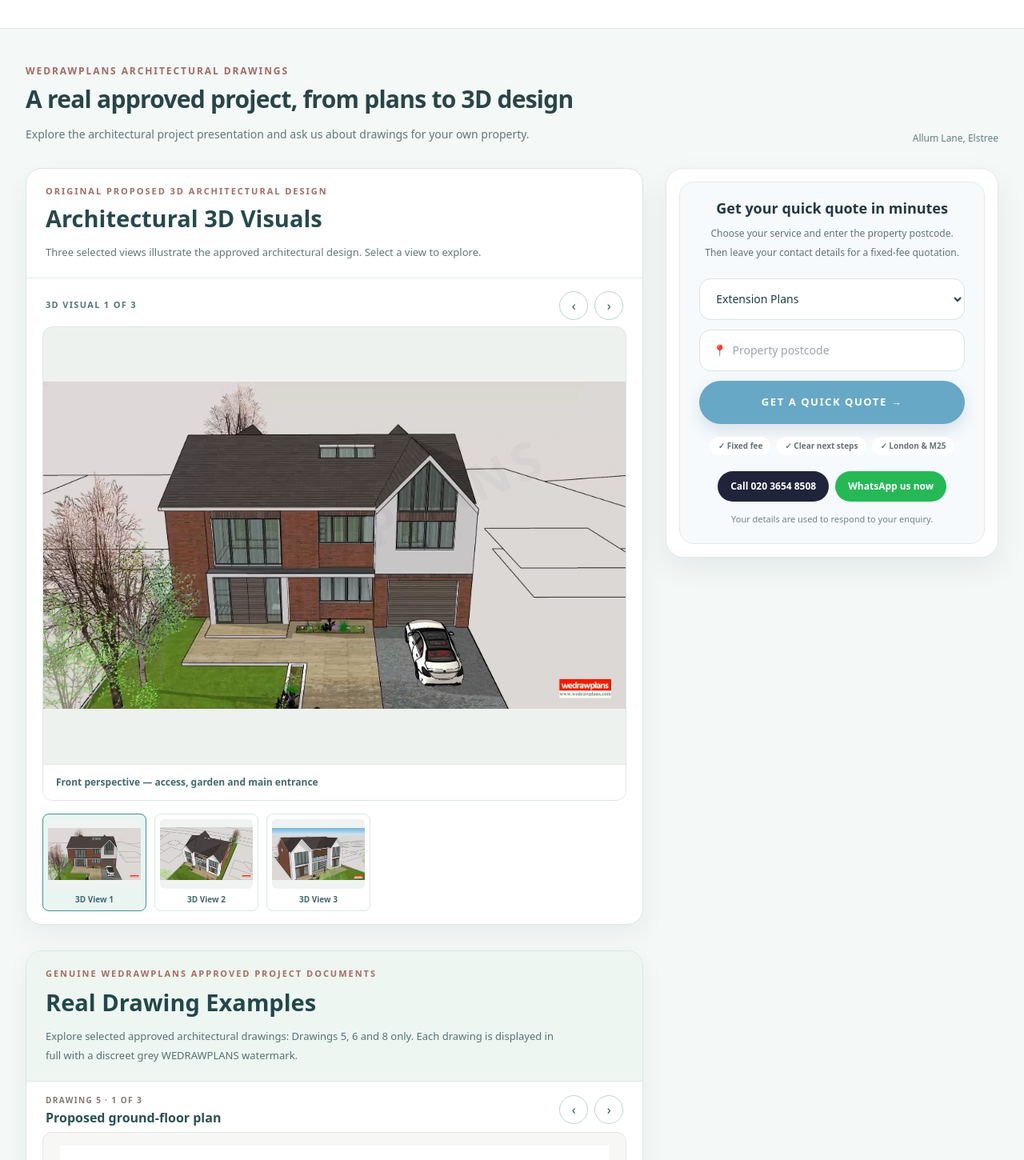
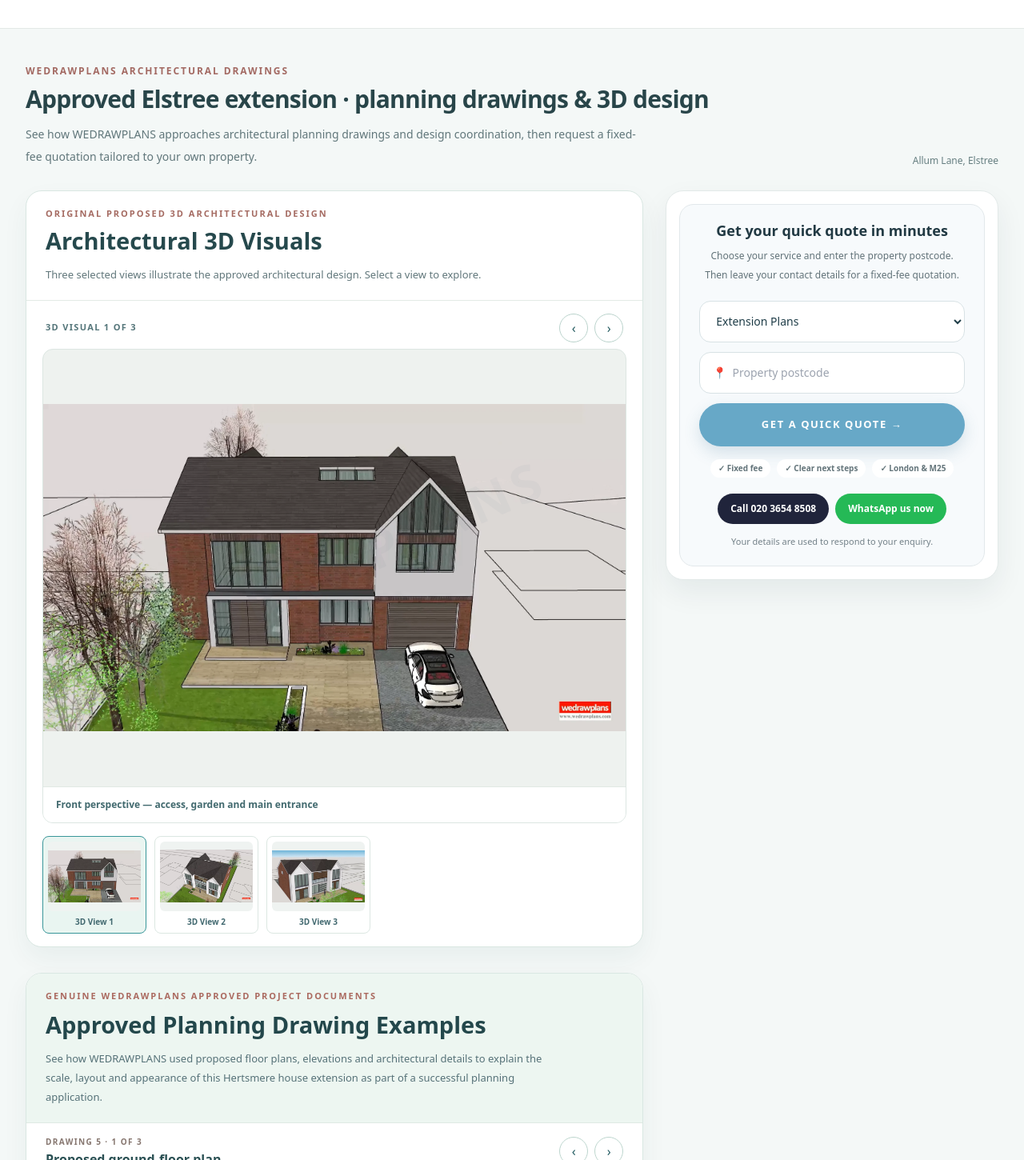
Before and after one commit to WEDRAWPLANS/wedrawplans, a Next.js app: page /case-studies/allum-lane-elstree-major-house-extension in a window 1280 px wide. Shown: the part 920-2370 px from the top of the page at 80% size. Built offline with nearby package versions, Linux system fonts and the light colour scheme.

Commit message:
Replace publishing jargon with homeowner-focused services copy: components/CaseStudyGalleryQuote.tsx

```diff
--- a/components/CaseStudyGalleryQuote.tsx
+++ b/components/CaseStudyGalleryQuote.tsx
@@ -58,7 +58,7 @@ function RealProjectShowcase({ project }: { project: ReddingsProject }) {
       <section aria-labelledby="real-project-before-after">
         <div className="mb-4 flex flex-wrap items-end justify-between gap-2">
           <div>
-            <p className="text-[11px] font-bold uppercase tracking-[.19em] text-[#aa6b61]">The transformation · real project</p>
+            <p className="text-[11px] font-bold uppercase tracking-[.19em] text-[#aa6b61]">A completed Mill Hill home transformation</p>
             <h3 id="real-project-before-after" className="mt-1.5 text-[22px] font-semibold tracking-tight text-[#26474b] sm:text-[27px]">Before &amp; after</h3>
           </div>
           <span className="rounded-full border border-[#bcd6ce] bg-[#ecf5f0] px-3 py-1 text-[11px] font-bold text-[#276752]">Completed project</span>
@@ -85,7 +85,7 @@ function RealProjectShowcase({ project }: { project: ReddingsProject }) {
       <section aria-labelledby="real-drawing-examples" className="overflow-hidden rounded-[19px] border border-[#d7e5df] bg-white shadow-[0_14px_40px_rgba(24,64,68,.055)]">
         <header className="border-b border-[#e1eae6] bg-[#edf5f1] px-4 py-5 sm:px-6">
           <p className="text-[11px] font-bold uppercase tracking-[.18em] text-[#a56b62]">The real architectural drawing package</p>
-          <h3 id="real-drawing-examples" className="mt-1.5 text-[24px] font-semibold leading-tight tracking-tight text-[#23484b] sm:text-[29px]">Real Drawing Examples</h3>
+          <h3 id="real-drawing-examples" className="mt-1.5 text-[24px] font-semibold leading-tight tracking-tight text-[#23484b] sm:text-[29px]">Approved Planning Drawing Examples</h3>
           <p className="mt-2 max-w-[550px] text-[12px] leading-6 text-[#526d70] sm:text-[13px]">Explore the original architectural drawings prepared for this approved project, including proposed floor plans, elevations, structural layouts and Building Regulations details.</p>
         </header>
         {chosen ? (
@@ -204,8 +204,8 @@ function AllumLaneShowcase({ project, quoteHeight }: { project: CaseStudy; quote
       <section aria-labelledby="allum-full-architectural-drawings" className="overflow-hidden rounded-[20px] border border-[#d9e7e2] bg-white shadow-[0_14px_32px_rgba(22,68,70,.055)]">
         <header className="border-b border-[#dfe9e3] bg-[#edf6f1] px-4 py-5 sm:px-6">
           <p className="text-[11px] font-bold uppercase tracking-[.18em] text-[#ab6a60]">Genuine WEDRAWPLANS approved project documents</p>
-          <h3 id="allum-full-architectural-drawings" className="mt-1.5 text-[24px] font-semibold text-[#23474b] sm:text-[29px]">Real Drawing Examples</h3>
-          <p className="mt-2 max-w-[640px] text-[13px] leading-6 text-[#567278]">Explore selected approved architectural drawings: Drawings 5, 6 and 8 only. Each drawing is displayed in full with a discreet grey WEDRAWPLANS watermark.</p>
+          <h3 id="allum-full-architectural-drawings" className="mt-1.5 text-[24px] font-semibold text-[#23474b] sm:text-[29px]">Approved Planning Drawing Examples</h3>
+          <p className="mt-2 max-w-[640px] text-[13px] leading-6 text-[#567278]">See how WEDRAWPLANS used proposed floor plans, elevations and architectural details to explain the scale, layout and appearance of this Hertsmere house extension as part of a successful planning application.</p>
         </header>
         {selectedDrawing ? (
           <>
@@ -294,7 +294,7 @@ export default function CaseStudyGalleryQuote({ projects, context }: Props) {
           <div>
             <p className="text-[12px] font-semibold uppercase tracking-[0.16em] text-[#a36a63]">WEDRAWPLANS architectural drawings</p>
             <h2 id="project-gallery-heading" className="mt-2 text-2xl font-semibold tracking-tight text-[#284549] sm:text-3xl">
-              {isHub ? "Explore our approved planning projects" : isReddings ? "A real project, from before to after" : isAllum ? "A real approved project, from plans to 3D design" : isApprovedDrawingShowcase ? "Approved planning drawings & architectural 3D design" : isBrockley ? "Approved two-flat conversion · original architectural design" : isHarrowStudios ? "Three studio flats approved above retail · drawings and 3D walkthroughs" : isCannon ? "5 metre rear extension · original design and approved drawings" : isSunburyCare ? "Accessible garden outbuilding · original architectural design" : isGreenwichTen ? "Ten-flat existing-use case · original drawings and planning evidence" : isHendonHMO ? "Seven-bedroom HMO · approved architectural plans and planning assessment" : isCranbourneCombined ? "Extension planning & loft Building Regulations · two coordinated design stages" : isSuttonLoft ? "Approved Sutton loft conversion · original 3D design and planning drawings" : isLeicesterCombined ? "Barnet rear extension · original animation, planning and Building Regulations drawings" : "Project drawings & design"}
+              {isHub ? "Explore our approved planning projects" : isReddings ? "Mill Hill home extension · before & after" : isAllum ? "Approved Elstree extension · planning drawings & 3D design" : isApprovedDrawingShowcase ? "Approved planning drawings & architectural 3D design" : isBrockley ? "Approved two-flat conversion · original architectural design" : isHarrowStudios ? "Three studio flats approved above retail · drawings and 3D walkthroughs" : isCannon ? "5 metre rear extension · original design and approved drawings" : isSunburyCare ? "Accessible garden outbuilding · original architectural design" : isGreenwichTen ? "Ten-flat existing-use case · original drawings and planning evidence" : isHendonHMO ? "Seven-bedroom HMO · approved architectural plans and planning assessment" : isCranbourneCombined ? "Extension planning & loft Building Regulations · two coordinated design stages" : isSuttonLoft ? "Approved Sutton loft conversion · original 3D design and planning drawings" : isLeicesterCombined ? "Barnet rear extension · original animation, planning and Building Regulations drawings" : "Project drawings & design"}
             </h2>
             <p className="mt-3 max-w-3xl text-[14px] leading-7 text-[#61777b]">
               {isHub
@@ -315,7 +315,7 @@ export default function CaseStudyGalleryQuote({ projects, context }: Props) {
                               ? "Explore the successful Wallington loft conversion application with eight genuine WEDRAWPLANS drawing sheets, existing/proposed 3D visualisations and a clearly labelled inspiration gallery."
                               : isLeicesterCombined
                                 ? "See how WEDRAWPLANS combines original design animation and Barnet prior approval with a coordinated Building Regulations drawing package and structural engineer interfaces."
-                                : "Explore the architectural project presentation and ask us about drawings for your own property."}
+                                : "See how WEDRAWPLANS approaches architectural planning drawings and design coordination, then request a fixed-fee quotation tailored to your own property."}
             </p>
           </div>
           {isHub ? <Link href="#browse-projects" className="text-[13px] font-semibold text-[#27757e] underline-offset-4 hover:underline">Browse all approved projects →</Link> : <span className="text-[12px] text-[#667f81]">{project.shortTitle}</span>}
@@ -327,7 +327,7 @@ export default function CaseStudyGalleryQuote({ projects, context }: Props) {
               <div className="mt-4 flex flex-wrap items-center justify-between gap-3 rounded-[15px] border border-[#dce7e4] bg-white px-5 py-4">
                 <div>
                   <p className="text-[14px] font-semibold text-[#36595e]">Architectural project video</p>
-                  <p className="mt-1 text-[12px] leading-6 text-[#71858a]">View the WEDRAWPLANS project presentation.</p>
+                  <p className="mt-1 text-[12px] leading-6 text-[#71858a]">Explore how the proposed design was developed through architectural drawings and 3D design views.</p>
                 </div>
                 <a href={project.projectVideoUrl} target="_blank" rel="noopener noreferrer" className="rounded-full border border-[#b7d2d2] px-4 py-2.5 text-[12px] font-semibold text-[#2b777e] hover:bg-[#f0f8f6]">View video ↗</a>
               </div>
```
